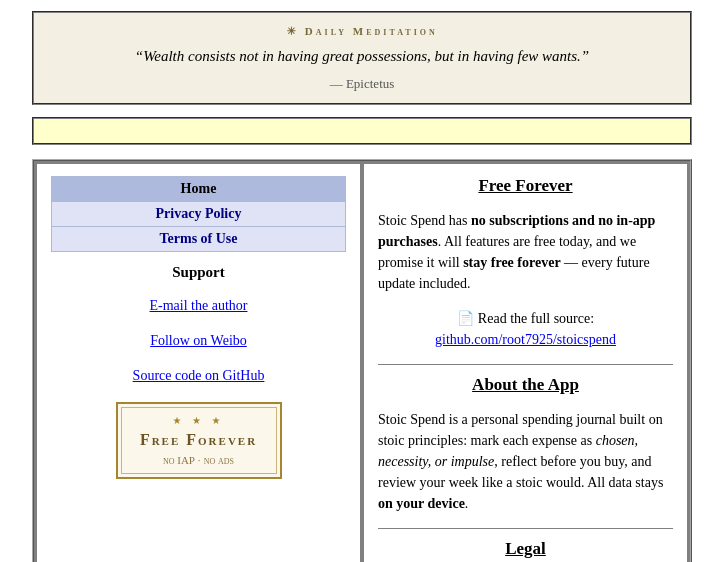
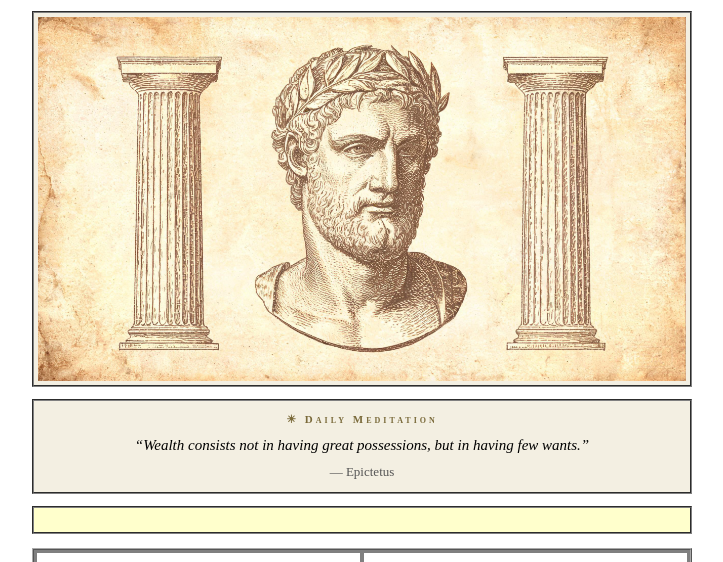
Before and after one commit to root7925/stoicspend, a plain HTML site: page web/index.html in a window 1280 px wide. Shown: the part 172-734 px from the top of the page, without its empty margins (278-1001 px from the left). Drawn offline with Linux system fonts and the light colour scheme.

Commit message:
web: add stoic hero image (engraved Marcus Aurelius bust with Doric columns) to homepage

```diff
--- a/web/index.html
+++ b/web/index.html
@@ -19,6 +19,8 @@
       background: linear-gradient(180deg, #2e7d32 0%, #7cb342 45%, #b8860b 55%, #ffd54f 100%);
       -webkit-background-clip: text; background-clip: text; color: transparent; text-shadow: 1px 1px 0 rgba(0,0,0,0.08);
     }
+    .hero { border: 2px groove #808080; padding: 4px; background: #f3efe2; margin-bottom: 12px; }
+    .hero img { display: block; width: 100%; height: auto; }
     .quotebox { border: 2px groove #808080; background: #f3efe2; padding: 10px 14px; margin-bottom: 12px; text-align: center; }
     .quotebox .q-label { font-size: 11px; font-weight: bold; letter-spacing: 3px; color: #7a6a3a; font-variant: small-caps; margin: 0 0 6px; }
     .quotebox .q-text { font-style: italic; font-size: 15px; margin: 0; }
@@ -127,6 +129,10 @@
     </div>
     <p class="tagline lang" data-lang="en">A stoic spending journal — control what you can, spend what matters.</p>
     <p class="tagline lang" data-lang="zh">斯多葛记账本 — 控制能控制的，把钱花在真正重要的事上。</p>
+
+    <div class="hero">
+      <img src="hero-stoic.jpg" alt="Engraved bust of Marcus Aurelius flanked by Doric columns">
+    </div>
 
     <div class="quotebox">
       <p class="q-label lang" data-lang="en">☀ Daily Meditation</p>
```
Also changed, not shown: web/hero-stoic.jpg (added).
